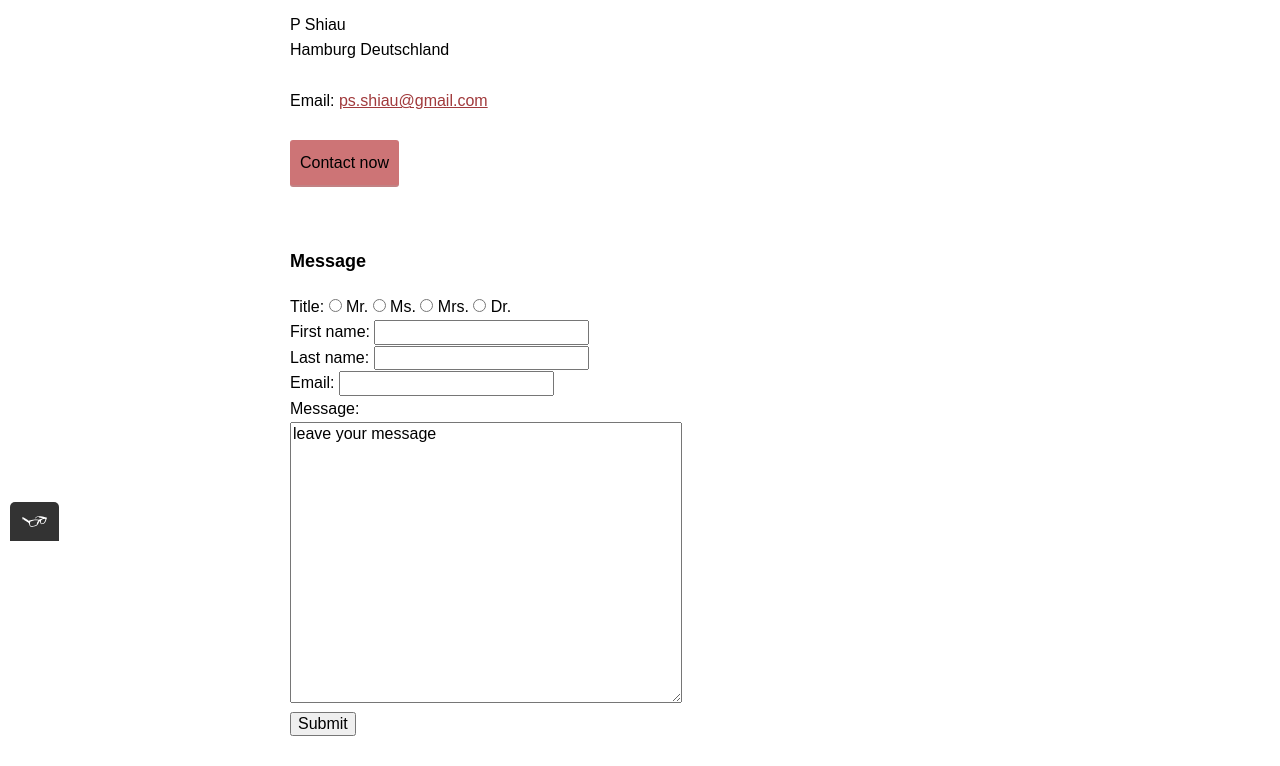
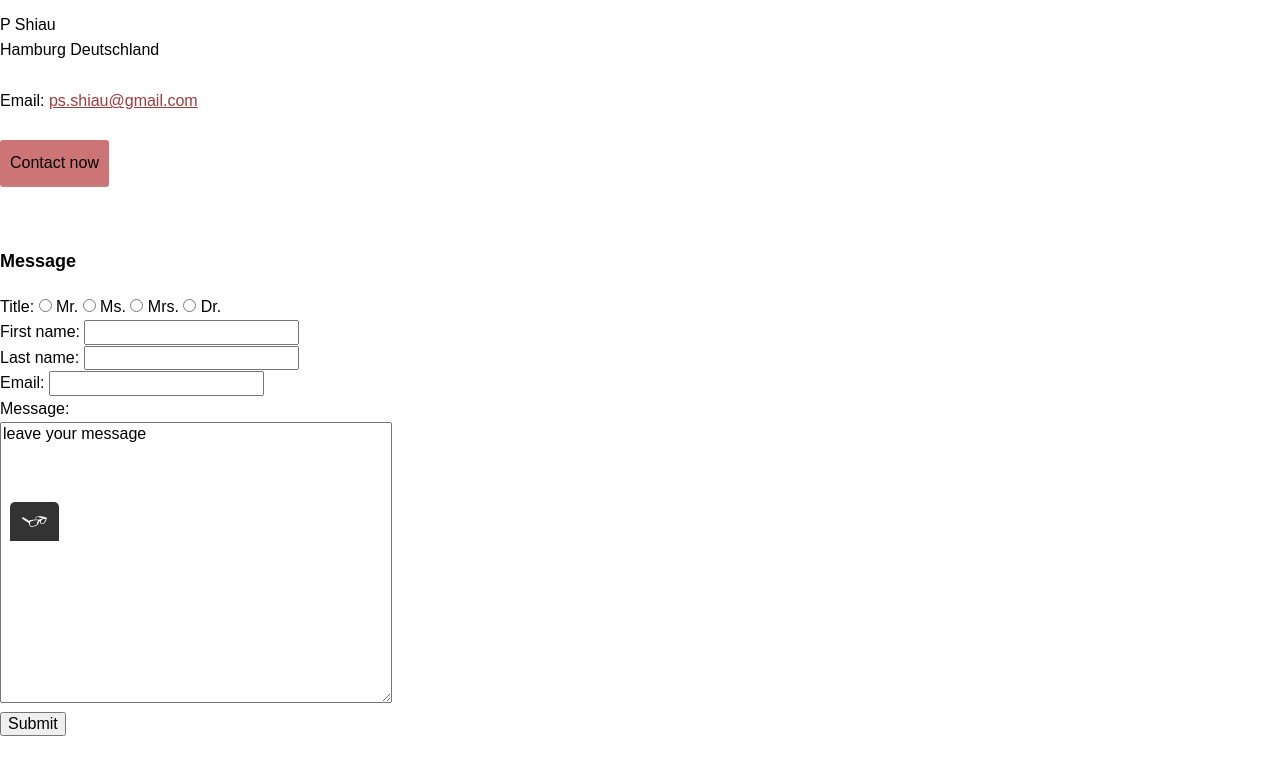
Before and after one commit to Pshiau/Porfolio-site, a plain HTML site: page contact.html in a window 1280 px wide. Shown: the part 259-1025 px from the top of the page. Drawn offline with nearby package versions, Linux system fonts and the light colour scheme.

Commit message:
remove main content class

```diff
--- a/contact.html
+++ b/contact.html
@@ -34,7 +34,7 @@
           </ul>
         </nav>
   </header>
-  <main class="main-content">
+  <main>
         <h1>Contact</h1>
         <p>
             P Shiau<br>
```
